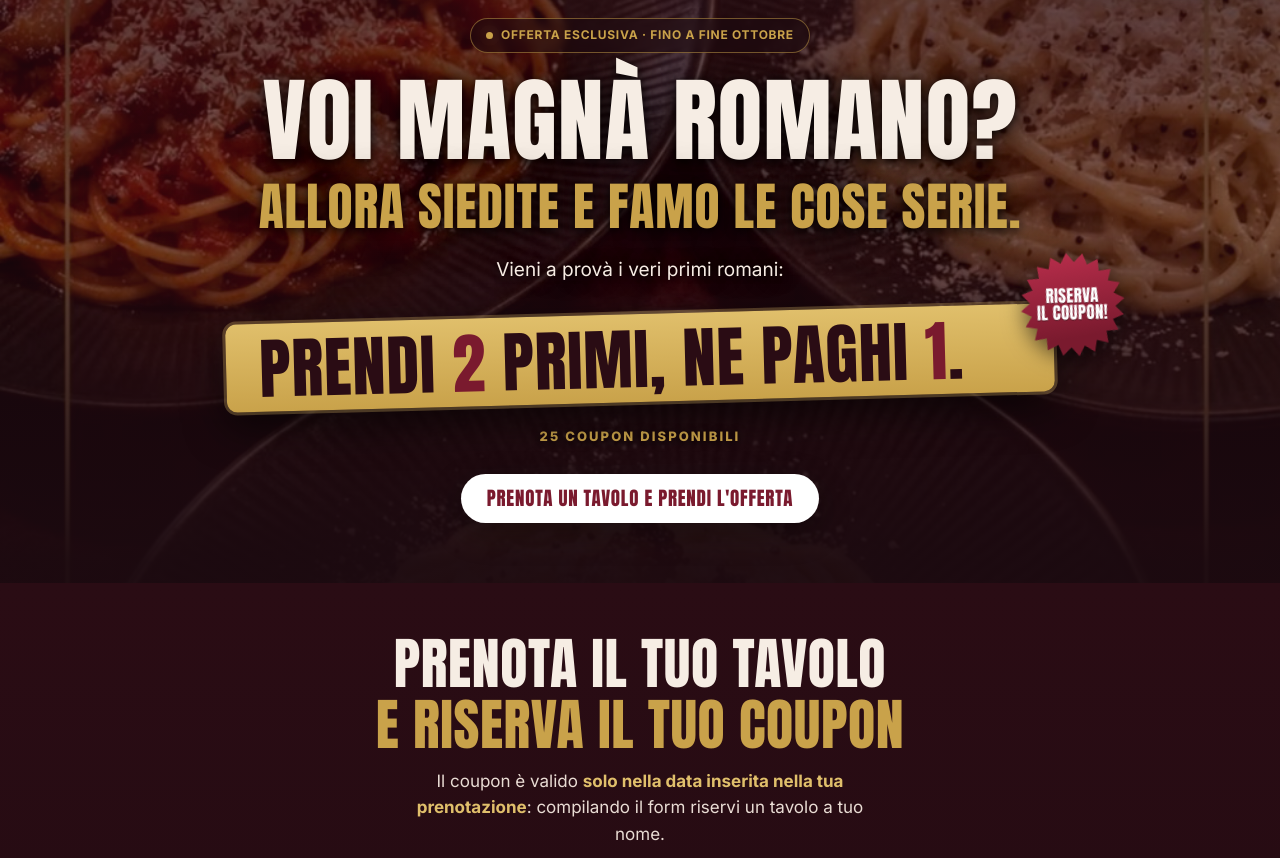
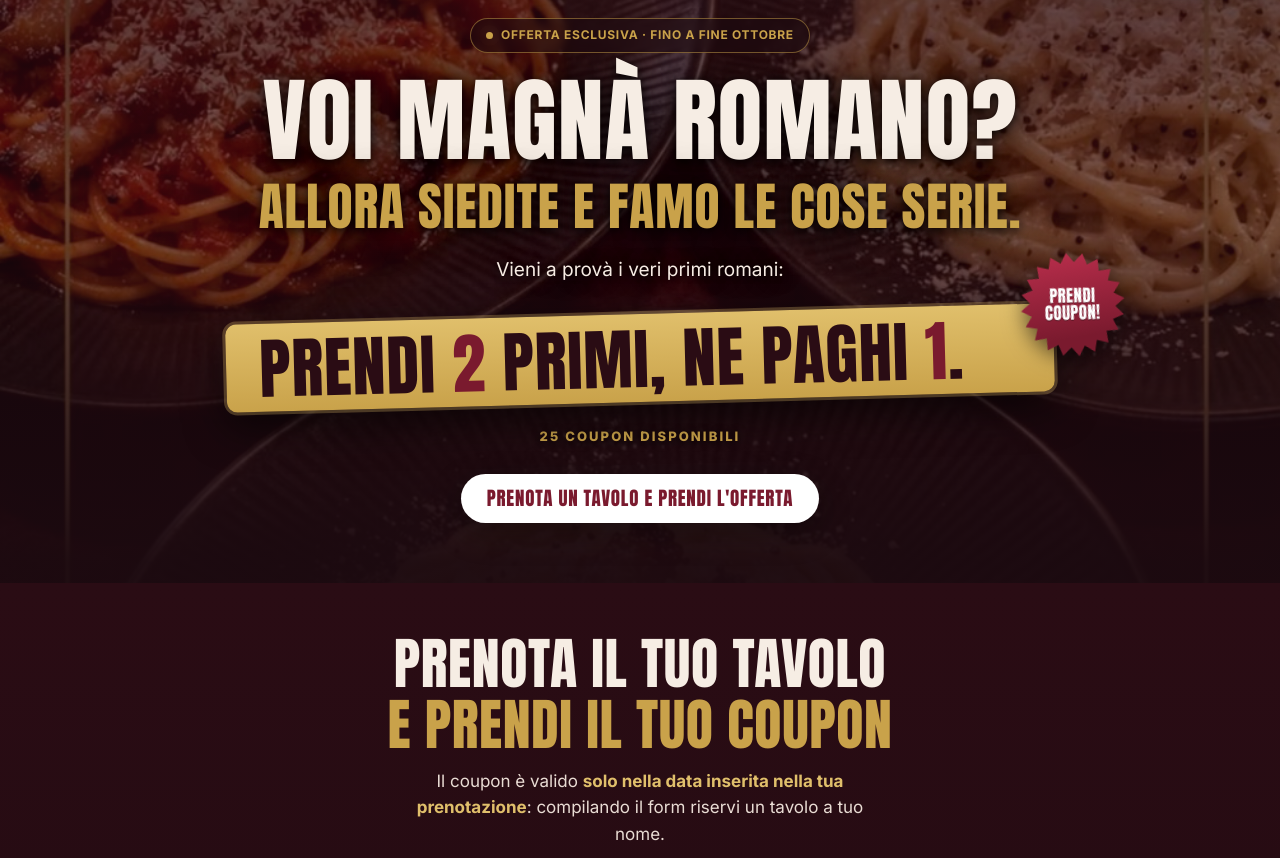
Before and after one commit to danisp9869-tech/landing-romano-vino-e-cucina, a plain HTML site: page index.html in a window 1280 px wide. Shown: the part 86-944 px from the top of the page. Drawn offline with nearby package versions, Linux system fonts and the light colour scheme; a web font is replaced by a local one.

Commit message:
Testi coupon: "riserva" diventa "prendi" (bollino, titolo form, pannello 2x1)
Co-Authored-By: Claude Opus 5.5 <noreply@anthropic.com>

```diff
--- a/index.html
+++ b/index.html
@@ -268,7 +268,7 @@ src="https://www.facebook.com/tr?id=2512457392565542&ev=PageView&noscript=1"
     <span class="badge"><span class="dot"></span>Offerta esclusiva · fino a fine ottobre</span>
     <h1 class="display">Voi magnà romano?<br><span class="l2">Allora siedite e famo le cose serie.</span></h1>
     <p class="lead">Vieni a provà i veri primi romani:</p>
-    <p class="display riga-2x1"><span class="l2">Prendi <em>2</em> primi,<br class="a-capo"> ne paghi <em>1</em>.<a class="bollino" href="#coupon"><span>Riserva<br>il coupon!</span></a></span></p>
+    <p class="display riga-2x1"><span class="l2">Prendi <em>2</em> primi,<br class="a-capo"> ne paghi <em>1</em>.<a class="bollino" href="#coupon"><span>Prendi<br>coupon!</span></a></span></p>
 
     <div class="scarsita">
       <p class="contatore"><span class="js-rimasti">25</span> coupon disponibili</p>
@@ -282,7 +282,7 @@ src="https://www.facebook.com/tr?id=2512457392565542&ev=PageView&noscript=1"
 <section class="section book-sec">
   <div class="wrap">
     <div class="sec-head book-head">
-      <h2 class="display">Prenota il tuo tavolo<br><span class="l2">e riserva il tuo coupon</span></h2>
+      <h2 class="display">Prenota il tuo tavolo<br><span class="l2">e prendi il tuo coupon</span></h2>
       <p class="book-intro">Il coupon è valido <b>solo nella data inserita nella tua prenotazione</b>: compilando il form riservi un tavolo a tuo nome.</p>
       <span class="badge"><span class="dot"></span>Pochi coupon rimasti</span>
     </div>
@@ -335,7 +335,7 @@ src="https://www.facebook.com/tr?id=2512457392565542&ev=PageView&noscript=1"
         </div>
       </div>
       <aside class="offer-prezzo">
-        <span class="etichetta">Riserva il tuo coupon per il primo in omaggio</span>
+        <span class="etichetta">Prendi il tuo coupon per il primo in omaggio</span>
         <span class="price">2x1</span>
         <span class="sub">Ne ordini due, il secondo è offerto da noi</span>
         <div class="rule"></div>
```
